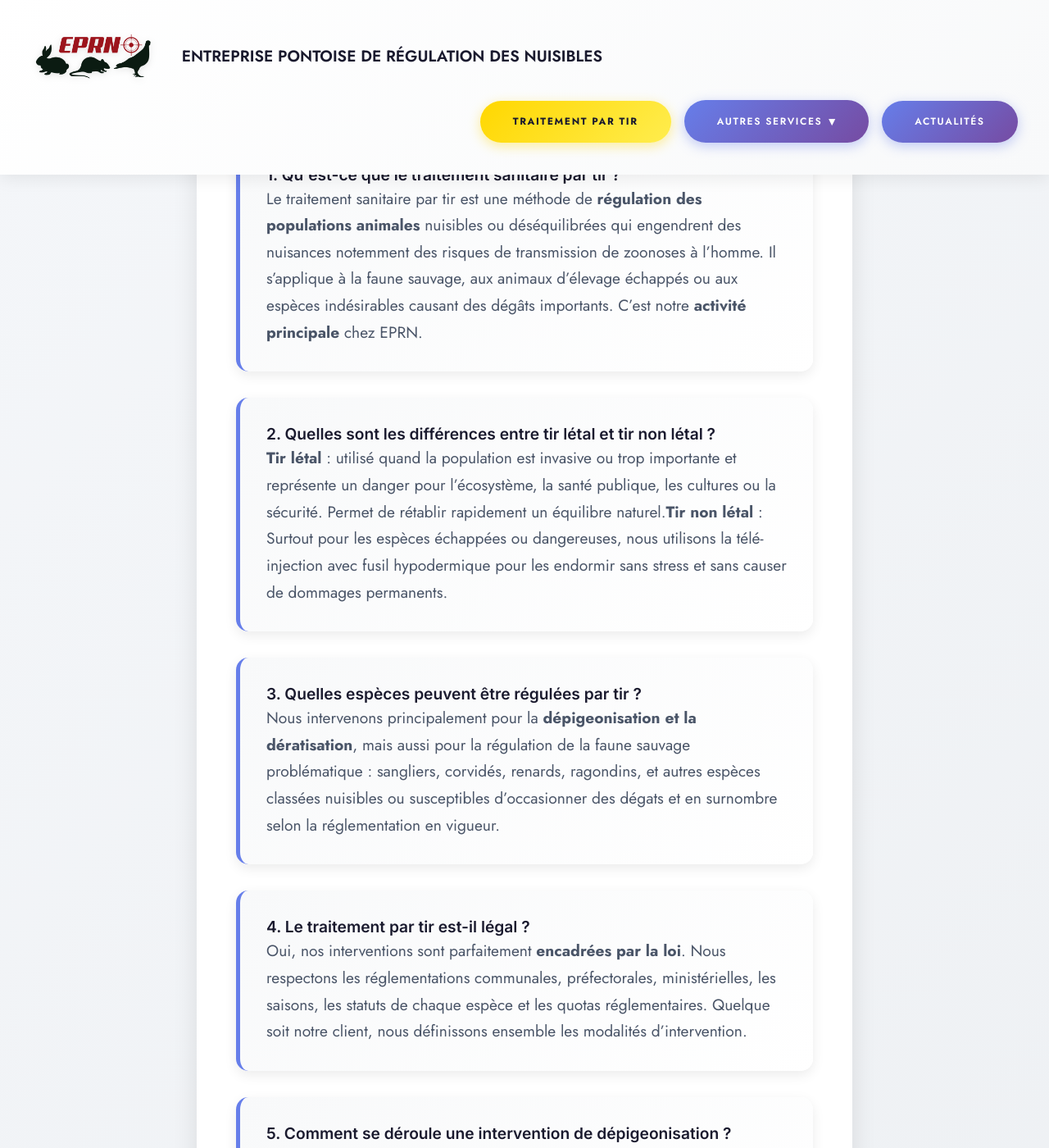
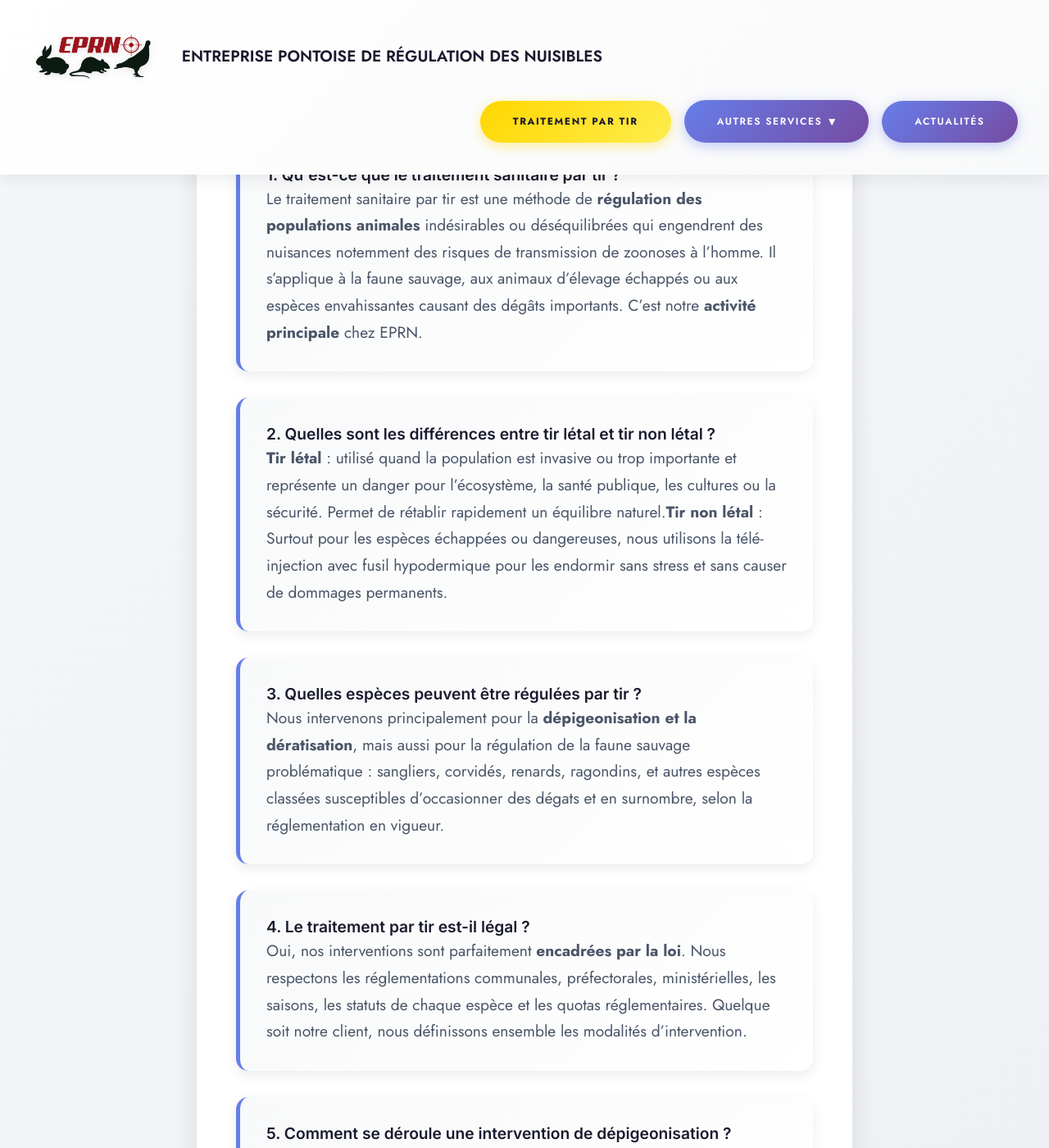
Before and after one commit to TheDoubleJo/eprn, a Jekyll site: the page built from faq-traitement-tir.html, in a window 1280 px wide and 1400 px high, scrolled down 409 px. Shown: the whole window at 82% size. Built offline with Jekyll 4.4.1, drawn with Linux system fonts in a browser that asks for light colours.

Commit message:
Update FAQ “faq-traitement-tir”

```diff
--- a/faq-traitement-tir.html
+++ b/faq-traitement-tir.html
@@ -4,11 +4,11 @@ title: FAQ Traitement par Tir - EPRN
 description: Questions fréquentes sur le traitement sanitaire par tir en Charente-Maritime. Dépigeonisation, régulation de la faune sauvage, tir létal et non létal.
 faq_items:
   - question: Qu'est-ce que le traitement sanitaire par tir ?
-    answer: Le traitement sanitaire par tir est une méthode de **régulation des populations animales** nuisibles ou déséquilibrées qui engendrent des nuisances notemment des risques de transmission de zoonoses à l'homme. Il s'applique à la faune sauvage, aux animaux d'élevage échappés ou aux espèces indésirables causant des dégâts importants. C'est notre **activité principale** chez EPRN.
+    answer: Le traitement sanitaire par tir est une méthode de **régulation des populations animales** indésirables ou déséquilibrées qui engendrent des nuisances notemment des risques de transmission de zoonoses à l'homme. Il s'applique à la faune sauvage, aux animaux d'élevage échappés ou aux espèces envahissantes causant des dégâts importants. C'est notre **activité principale** chez EPRN.
   - question: Quelles sont les différences entre tir létal et tir non létal ?
     answer: "**Tir létal** : utilisé quand la population est invasive ou trop importante et représente un danger pour l'écosystème, la santé publique, les cultures ou la sécurité. Permet de rétablir rapidement un équilibre naturel.**Tir non létal** : Surtout pour les espèces échappées ou dangereuses, nous utilisons la télé-injection avec fusil hypodermique pour les endormir sans stress et sans causer de dommages permanents."
   - question: Quelles espèces peuvent être régulées par tir ?
-    answer: "Nous intervenons principalement pour la **dépigeonisation et la dératisation**, mais aussi pour la régulation de la faune sauvage problématique : sangliers, corvidés, renards, ragondins, et autres espèces classées nuisibles ou susceptibles d'occasionner des dégats et en surnombre selon la réglementation en vigueur."
+    answer: "Nous intervenons principalement pour la **dépigeonisation et la dératisation**, mais aussi pour la régulation de la faune sauvage problématique : sangliers, corvidés, renards, ragondins, et autres espèces classées susceptibles d'occasionner des dégats et en surnombre, selon la réglementation en vigueur."
   - question: Le traitement par tir est-il légal ?
     answer: Oui, nos interventions sont parfaitement **encadrées par la loi**. Nous respectons les réglementations communales, préfectorales, ministérielles, les saisons, les statuts de chaque espèce et les quotas réglementaires. Quelque soit notre client, nous définissons ensemble les modalités d'intervention.
   - question: Comment se déroule une intervention de dépigeonisation ?
@@ -26,6 +26,7 @@ faq_items:
   - question: Quel est votre rayon d'action concernant la Dépigeonnisation par tir ?
     answer: Nous intervenons principalement en Nouvelle Aquitaine, Charente Maritime, Charente, Corrèze, Creuse, Dordogne, Gironde, Landes, Lot et Garonne,  mais également à Montpellier, Marseille, Nice, Lyon, Paris, Brest..... Partout ou la Dépigeonnisation par tir s'avère nécessaire.
 ---
+
 <!-- Schema.org markup for FAQPage -->
 <script type="application/ld+json">
 {
```
